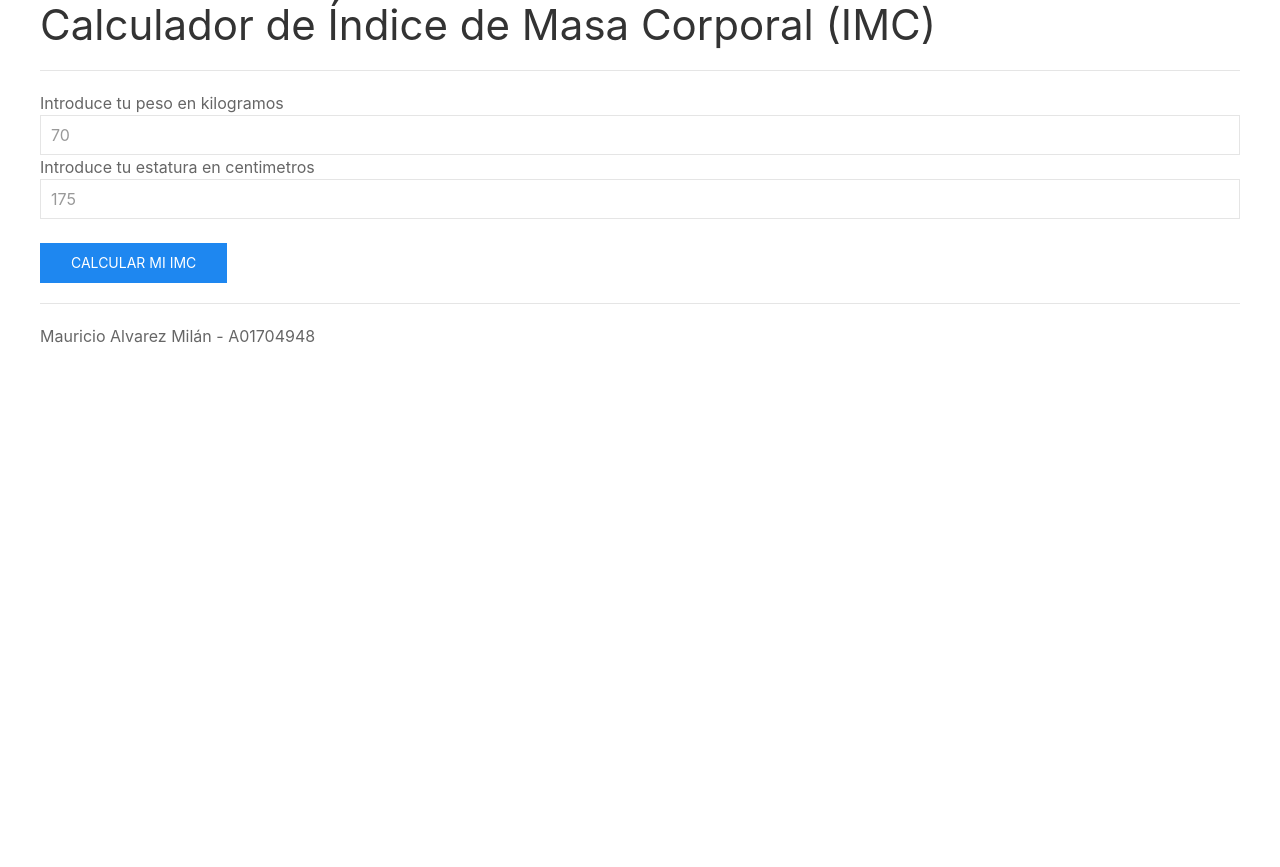
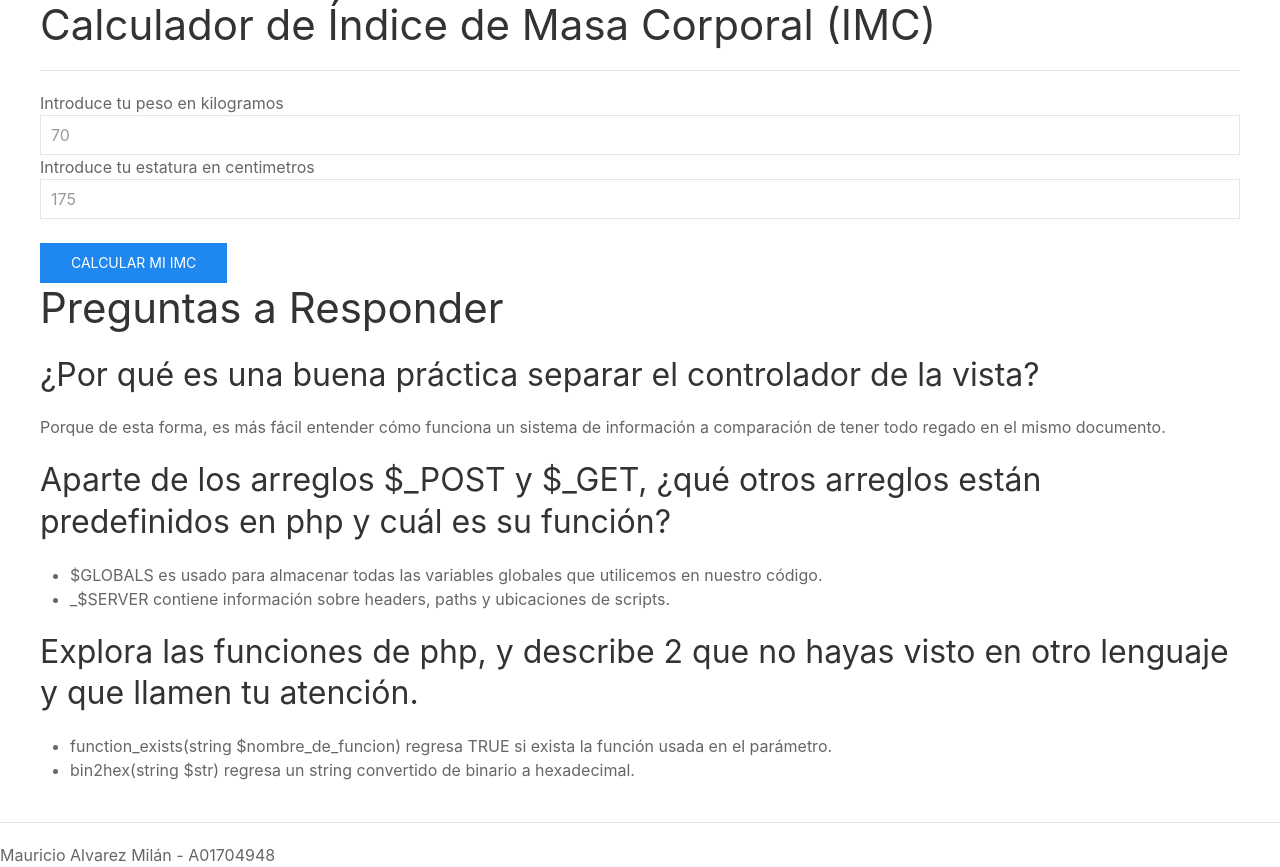
Before and after one commit to MauALV/a01704948-labs-daw, a PHP site: page / in a window 1280 px wide. Before the commit the page ends 343 px from the top, so only its background shows below. Run offline with PHP 8.4, Linux system fonts and the light colour scheme.

Commit message:
Contestar preguntas 1 a 3

```diff
--- a/Lab 10/_footer.html
+++ b/Lab 10/_footer.html
@@ -1,5 +1,4 @@
-            <hr>
-            <footer>Mauricio Alvarez Milán - A01704948</footer>
-        </div>
+        <hr>
+        <footer>Mauricio Alvarez Milán - A01704948</footer>
     </body>
 </html>
--- a/Lab 10/_form.html
+++ b/Lab 10/_form.html
@@ -9,3 +9,4 @@
             <input class="uk-input" type="number" name="estatura" id="estatura" placeholder="175"><br><br>
             <button class="uk-button uk-button-primary" type="submit" name="calcular">Calcular mi IMC</button>
         </form>
+    </div>
--- /dev/null
+++ b/Lab 10/_preguntas.html
@@ -0,0 +1,22 @@
+<div class="uk-container">
+    <h1>Preguntas a Responder</h1>
+    <article class="pregunta" id="pregunta1">
+        <h2>¿Por qué es una buena práctica separar el controlador de la vista?</h2>
+        <p>Porque de esta forma, es más fácil entender cómo funciona un sistema de información a comparación
+            de tener todo regado en el mismo documento.</p>
+    </article>
+    <article class="pregunta" id="pregunta2">
+        <h2>Aparte de los arreglos $_POST y $_GET, ¿qué otros arreglos están predefinidos en php y cuál es su función?</h2>
+        <ul>
+            <li>$GLOBALS es usado para almacenar todas las variables globales que utilicemos en nuestro código.</li>
+            <li>_$SERVER contiene información sobre headers, paths y ubicaciones de scripts.</li>
+        </ul>
+    </article>
+    <article class="pregunta" id="pregunta3">
+        <h2>Explora las funciones de php, y describe 2 que no hayas visto en otro lenguaje y que llamen tu atención.</h2>
+        <ul>
+            <li>function_exists(string $nombre_de_funcion) regresa TRUE si exista la función usada en el parámetro.</li>
+            <li>bin2hex(string $str) regresa un string convertido de binario a hexadecimal.</li>
+        </ul>
+    </article>
+</div>
--- a/Lab 10/index.php
+++ b/Lab 10/index.php
@@ -1,5 +1,6 @@
 <?php
     include '_header.html';
     include '_form.html';
+    include '_preguntas.html';
     include '_footer.html';
 ?>
```
